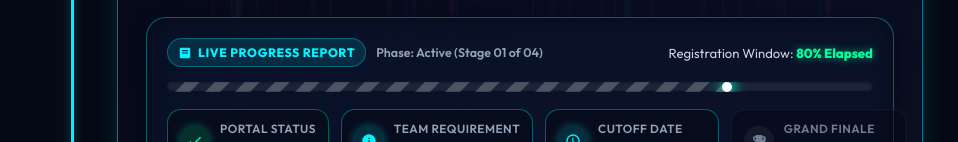
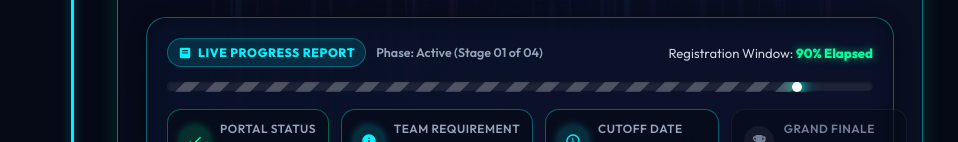
Before and after one commit to harshadteli/DYPSEM_SIH, a website: page index.html in a window 1280 px wide. Shown: the part 7011-7153 px from the top of the page, without its empty margins (157-1115 px from the left). Drawn offline with Linux system fonts and the light colour scheme; a web font is replaced by a local one.

Commit message:
Update registration window progress to 90% elapsed

```diff
--- a/index.html
+++ b/index.html
@@ -894,13 +894,13 @@
                   <span class="report-status-badge">Phase: Active (Stage 01 of 04)</span>
                 </div>
                 <div class="progress-header-right">
-                  <span class="progress-percentage-text">Registration Window: <strong>80% Elapsed</strong></span>
+                  <span class="progress-percentage-text">Registration Window: <strong>90% Elapsed</strong></span>
                 </div>
               </div>
 
               <!-- Animated Neon Progress Bar -->
               <div class="cyber-progress-track">
-                <div class="cyber-progress-fill" style="width: 80%;">
+                <div class="cyber-progress-fill" style="width: 90%;">
                   <span class="progress-glow-pin"></span>
                 </div>
               </div>
```
